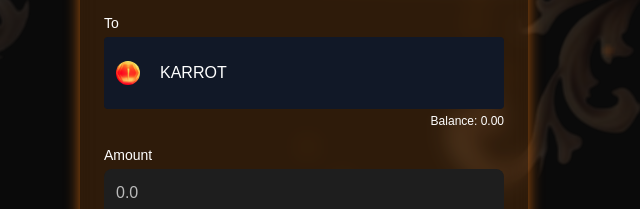
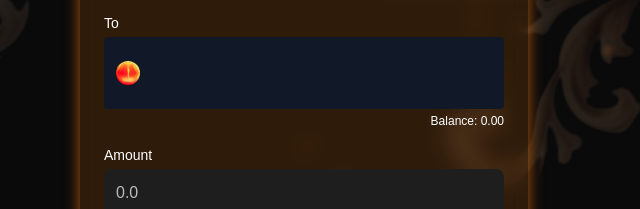
Before and after one commit to TM-Blockchain/KarrotDex, a plain HTML site: page index.html in a window 1280 px wide. Shown: the part 519-728 px from the top of the page, 336-976 px from the left. Drawn offline with nearby package versions, Linux system fonts and the light colour scheme; a script that the page names is missing.

Commit message:
Update index.html

```diff
--- a/index.html
+++ b/index.html
@@ -203,9 +203,6 @@
         <div class="flex items-center bg-gray-900 p-3 rounded">
           <img id="toIcon" class="token-icon" src="img/karrot-hex.jpg" alt="Karrot Token" />
           <select id="tokenTo" class="bg-transparent flex-1 outline-none">
-            <option value="0x6910076Eee8F4b6ea251B7cCa1052dd744Fc04DA" selected>KARROT</option>
-            <option value="0x6B175474E89094C44Da98b954EedeAC495271d0F">DAI</option>
-            <option value="0xA0b86991c6218b36c1d19d4a2e9eb0ce3606eb48">USDC</option>
           </select>
         </div>
         <div class="text-xs mt-1 text-right text-karrot-yellow" id="balanceTo">Balance: 0.00</div>
```
